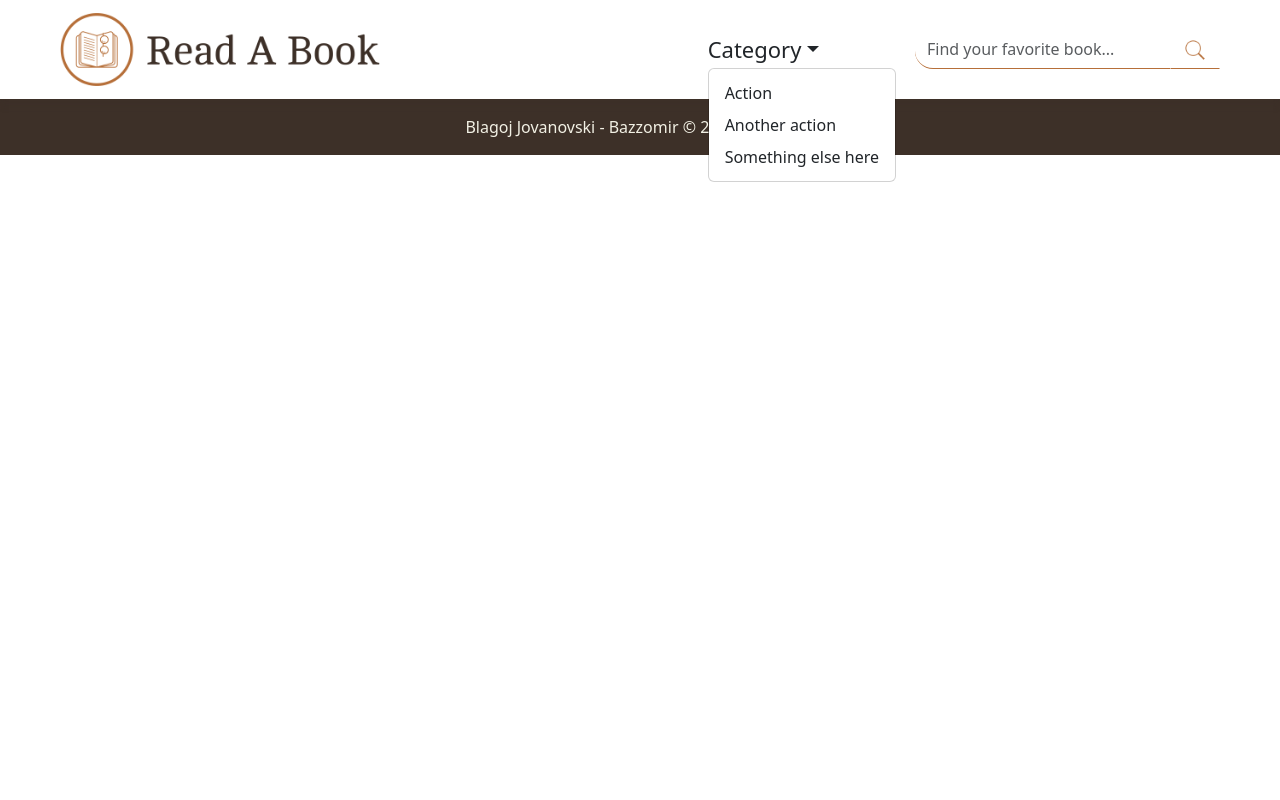
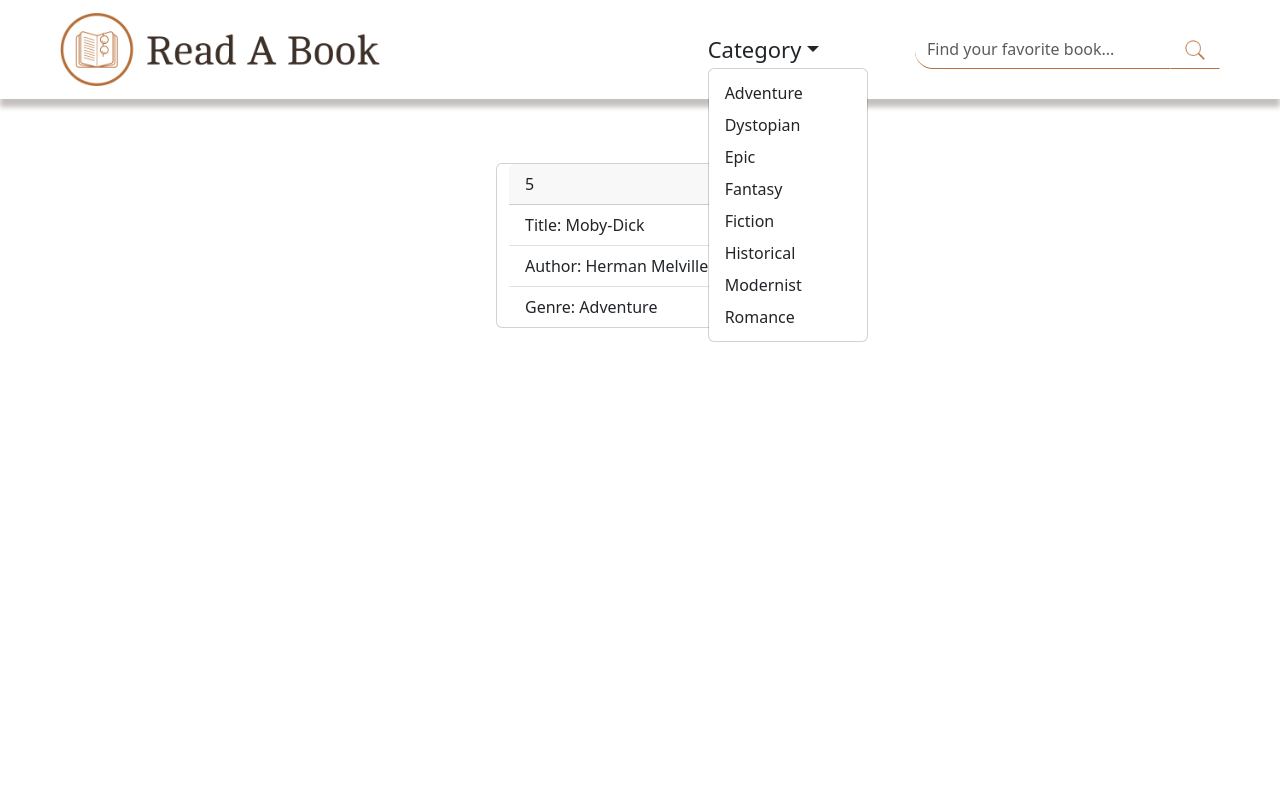
Before and after one commit to Bazzomir/book-search-app, a React (Create React App) app in the folder read-a-book/: page /genre/Adventure in a window 1280 px wide. Both pictures are taken after a click on the button "Category". Shown: the top 800 px of the page. Built offline with nearby package versions, Linux system fonts and the light colour scheme.

Commit message:
updated Ruti.js, Header.jsx and Homepage.jsx... added NotFound.jsx page

```diff
--- a/read-a-book/src/components/Ruti.js
+++ b/read-a-book/src/components/Ruti.js
@@ -1,14 +1,16 @@
 import React from 'react';
 import { Route, Routes } from 'react-router-dom';
 import Homepage from './component/pages/Homepage';
+import NotFound from './component/pages/NotFound';
 
 export default function Ruti() {
     return (
         <Routes>
             <Route path="/" element={<Homepage />} />
-            <Route path="" element={""} />
-            <Route path="" element={""} />
-            <Route path="" element={""} />
+            <Route path="/genre/:genre" element={<Homepage />} />
+            <Route path="*" element={<NotFound />} />
+            {/* <Route path="" element={""} />
+            <Route path="" element={""} /> */}
         </Routes>
     )
 }
--- a/read-a-book/src/components/component/Header.jsx
+++ b/read-a-book/src/components/component/Header.jsx
@@ -1,17 +1,40 @@
-import React from 'react';
-import logo from '../../assets/image/logo.png'
-import logoIcon from '../../assets/image/logo-icon.png'
-import search from '../../assets/image/search.png'
-
+import React, { useState, useEffect } from 'react';
+import { Link } from 'react-router-dom';
+import logo from '../../assets/image/logo.png';
+import logoIcon from '../../assets/image/logo-icon.png';
+import search from '../../assets/image/search.png';
 
 export default function Header() {
+    const [genres, setGenres] = useState([]);
+
+    const getGenres = async () => {
+        try {
+            const response = await fetch('/books.json', {
+                headers: {
+                    'Content-Type': 'application/json',
+                    'Accept': 'application/json',
+                },
+            });
+
+            const json = await response.json();
+            const uniqueGenres = [...new Set(json.map(book => book.genre))].sort();
+            setGenres(uniqueGenres);
+
+        } catch (error) {
+            console.error('Error fetching data:', error);
+        }
+    };
+
+    useEffect(() => {
+        getGenres();
+    }, []);
+
     return (
         <nav className="navbar navbar-expand-lg">
             <div className="container-fluid">
-                <div className="d-lg-none" >
+                <div className="d-lg-none">
                     <img src={logoIcon} alt="Logo" className="d-inline-block navbar-brand__logo--icon" />
-                    <a className="navbar-brand" href="#">Home
-                    </a>
+                    <Link className="navbar-brand" to="/">Home</Link>
                 </div>
                 <button className="navbar-toggler" type="button" data-bs-toggle="collapse" data-bs-target="#navbarSupportedContent" aria-controls="navbarSupportedContent" aria-expanded="false" aria-label="Toggle navigation">
                     <span className="navbar-toggler-icon"></span>
@@ -19,18 +42,20 @@ export default function Header() {
 
                 <div className="collapse navbar-collapse" id="navbarSupportedContent">
                     <ul className="d-flex w-100 justify-content-between px-1 px-md-3 px-lg-5 mb-0">
-                        <a className="navbar-brand d-none d-lg-block" href="#">
+                        <Link className="navbar-brand d-none d-lg-block" to="/">
                             <img src={logo} alt="Logo" className="d-inline-block navbar-brand__logo" />
-                        </a>
+                        </Link>
                         <ul className="d-flex justify-content-center align-items-lg-center gap-3 gap-lg-5 flex-column-reverse flex-lg-row">
                             <li className="nav-item dropdown me-lg-4">
                                 <a className="nav-link dropdown-toggle text-22" id="navbarDropdown" role="button" data-bs-toggle="dropdown" aria-expanded="false">
                                     Category
                                 </a>
                                 <ul className="dropdown-menu" aria-labelledby="navbarDropdown">
-                                    <li><a className="dropdown-item" href="#">Action</a></li>
-                                    <li><a className="dropdown-item" href="#">Another action</a></li>
-                                    <li><a className="dropdown-item" href="#">Something else here</a></li>
+                                    {genres.map((genre, index) => (
+                                        <li key={index}>
+                                            <Link className="dropdown-item" to={`/genre/${genre}`}>{genre}</Link>
+                                        </li>
+                                    ))}
                                 </ul>
                             </li>
                             <form className="d-flex mt-3 mt-lg-0 ms-lg-4" role="search">
@@ -43,7 +68,6 @@ export default function Header() {
                     </ul>
                 </div>
             </div>
-        </nav >
-
-    )
+        </nav>
+    );
 }
--- a/read-a-book/src/components/component/pages/Homepage.jsx
+++ b/read-a-book/src/components/component/pages/Homepage.jsx
@@ -1,13 +1,14 @@
 import React, { useState, useEffect } from 'react';
+import { useParams } from 'react-router-dom';
 import Card from '../Card';
 
 export default function Homepage() {
-
+    const { genre } = useParams();
     const [data, setData] = useState([]);
 
     const getData = async () => {
         try {
-            const response = await fetch('books.json', {
+            const response = await fetch('/books.json', {
                 headers: {
                     'Content-Type': 'application/json',
                     'Accept': 'application/json',
@@ -15,8 +16,11 @@ export default function Homepage() {
             });
 
             const json = await response.json();
-            setData(json);
-            console.table("Json Data:", json)
+            if (genre) {
+                setData(json.filter(book => book.genre === genre));
+            } else {
+                setData(json);
+            }
 
         } catch (error) {
             console.error('Error fetching data:', error);
@@ -25,10 +29,10 @@ export default function Homepage() {
 
     useEffect(() => {
         getData();
-    }, []);
+    }, [genre]);
 
     return (
-        <div className="container">
+        <div className="container vh-100">
             <div className="row py-5">
                 <div className="col-12 p-2">
                     <div className="row row-cols-1 row-cols-md-2 row-cols-lg-3 d-flex justify-content-around align-items-center gap-5 m-0 py-2">
@@ -37,7 +41,6 @@ export default function Homepage() {
                                 <Card key={index} book={book} />
                             ))
                         ) : (
-                            //Tuka treba Page NotFound da bidi
                             <p>Loading data...</p>
                         )}
                     </div>
--- a/read-a-book/src/components/component/pages/NotFound.jsx
+++ b/read-a-book/src/components/component/pages/NotFound.jsx
@@ -0,0 +1,7 @@
+import React from 'react';
+
+export default function NotFound ( ) {
+    return (
+        <h1>Not Found</h1>
+    )
+}
```
Also changed, not shown: read-a-book/src/data/books.csv (renamed from read-a-book/public/books.csv).
